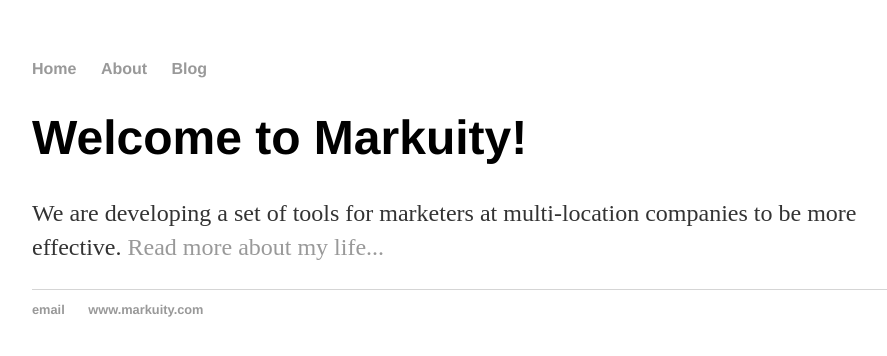
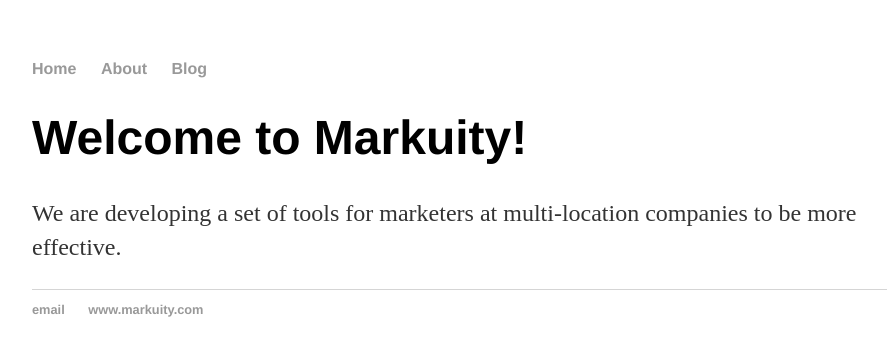
Before and after one commit to MijailBenitez/mijailbenitez.github.io, a Jekyll site: the page built from index.html, in a window 1280 px wide. Shown: the top 356 px of the page, without its empty margins (160-1047 px from the left). Built offline with Jekyll 4.4.1, drawn with Linux system fonts in a browser that asks for light colours.

Commit message:
Update index.html

```diff
--- a/index.html
+++ b/index.html
@@ -4,5 +4,5 @@ title: Markuity, a marketing development firm
 ---
 <div class="blurb">
 	<h1>Welcome to Markuity!</h1>
-	<p>We are developing a set of tools for marketers at multi-location companies to be more effective. <a href="/about">Read more about my life...</a></p>
+	<p>We are developing a set of tools for marketers at multi-location companies to be more effective. </p>
 </div><!-- /.blurb -->
```
